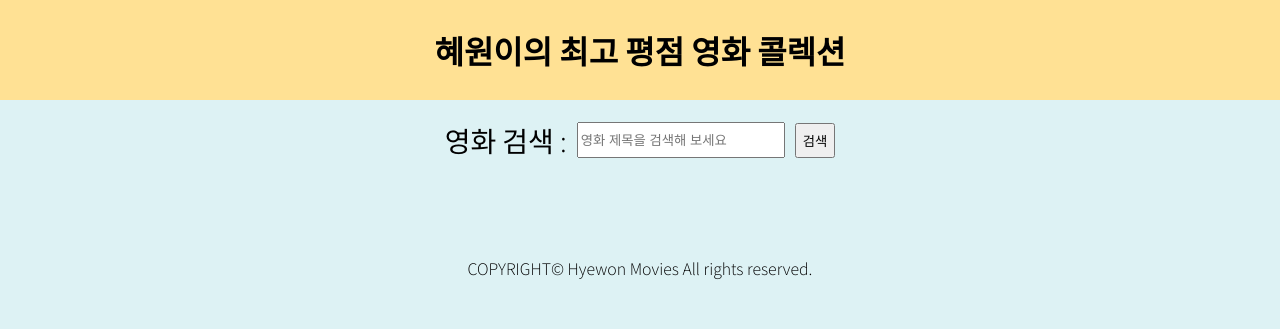
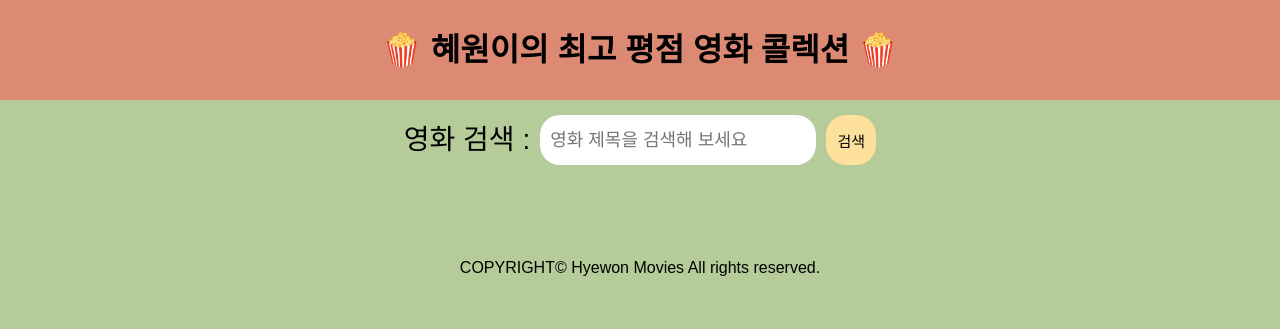
Before and after one commit to hyewon-han/movie_search, a plain HTML site: page index.html in a window 1280 px wide. Drawn offline with nearby package versions, Linux system fonts and the light colour scheme; no server answers.

Commit message:
css 수정

```diff
--- a/css/search.css
+++ b/css/search.css
@@ -13,10 +13,25 @@
 }
 
 .search__form input {
-  width: 200px;
+  width: 250px;
   height: 30px;
+  padding: 10px;
+  font-size: large;
+  border: none;
+  border-radius: 20px;
+  transition: all 0.3s ease-in-out;
+}
+
+.search__form input:focus {
+  width: 20vw;
 }
 
 .search__form button {
-  height: 35px;
+  width: 50px;
+  height: 50px;
+  padding: 10px;
+  font-size: 15px;
+  background-color: var(--yellow);
+  border-radius: 20px;
+  border: none;
 }
--- a/css/style.css
+++ b/css/style.css
@@ -1,13 +1,13 @@
-@import url("https://fonts.googleapis.com/css2?family=Noto+Sans+KR:wght@200&display=swap");
+@import url("https://fonts.googleapis.com/css2?family=Material+Symbols+Outlined:opsz,wght,FILL,GRAD@20..48,100..700,0..1,-50..200");
 @import "reset.css";
 @import "variables.css";
 @import "movie-card.css";
 @import "search.css";
 
 body {
-  font-family: "Noto Sans KR", sans-serif;
+  font-family: "Nanum Gothic", sans-serif;
   height: 100vh;
-  background-color: var(--blue);
+  background-color: var(--green);
 }
 
 footer {
@@ -23,7 +23,7 @@ img {
 }
 
 .title {
-  background-color: var(--yellow);
+  background-color: var(--brown);
   display: flex;
   justify-content: center;
   align-items: center;
--- a/css/variables.css
+++ b/css/variables.css
@@ -1,6 +1,8 @@
 :root {
   --box-shadow: 0px 8px 16px 0px #00000033;
   --beige: #ffe4c4;
-  --yellow: #ffe194;
   --blue: #ddf2f4;
+  --yellow: #fce09b;
+  --green: #b5cb99;
+  --brown: #e08773f1;
 }
--- a/index.html
+++ b/index.html
@@ -8,7 +8,7 @@
   </head>
   <body>
     <div class="title">
-      <span class="title__text">혜원이의 최고 평점 영화 콜렉션</span>
+      <span class="title__text">🍿 혜원이의 최고 평점 영화 콜렉션 🍿</span>
     </div>
     <div class="search">
       <form class="search__form">
@@ -17,6 +17,7 @@
           id="search__value"
           type="text"
           placeholder="영화 제목을 검색해 보세요"
+          autofocus
         />
         <button class="search__btn">검색</button>
       </form>
```
